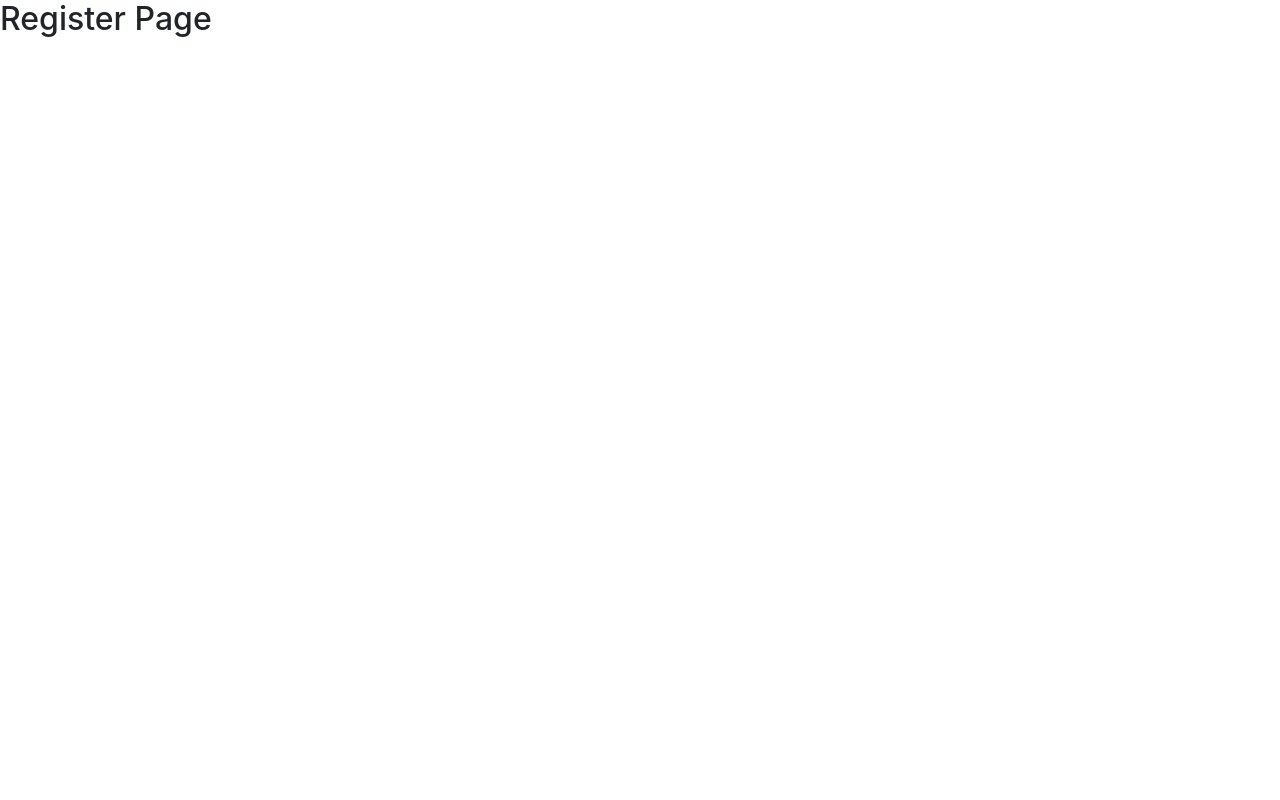
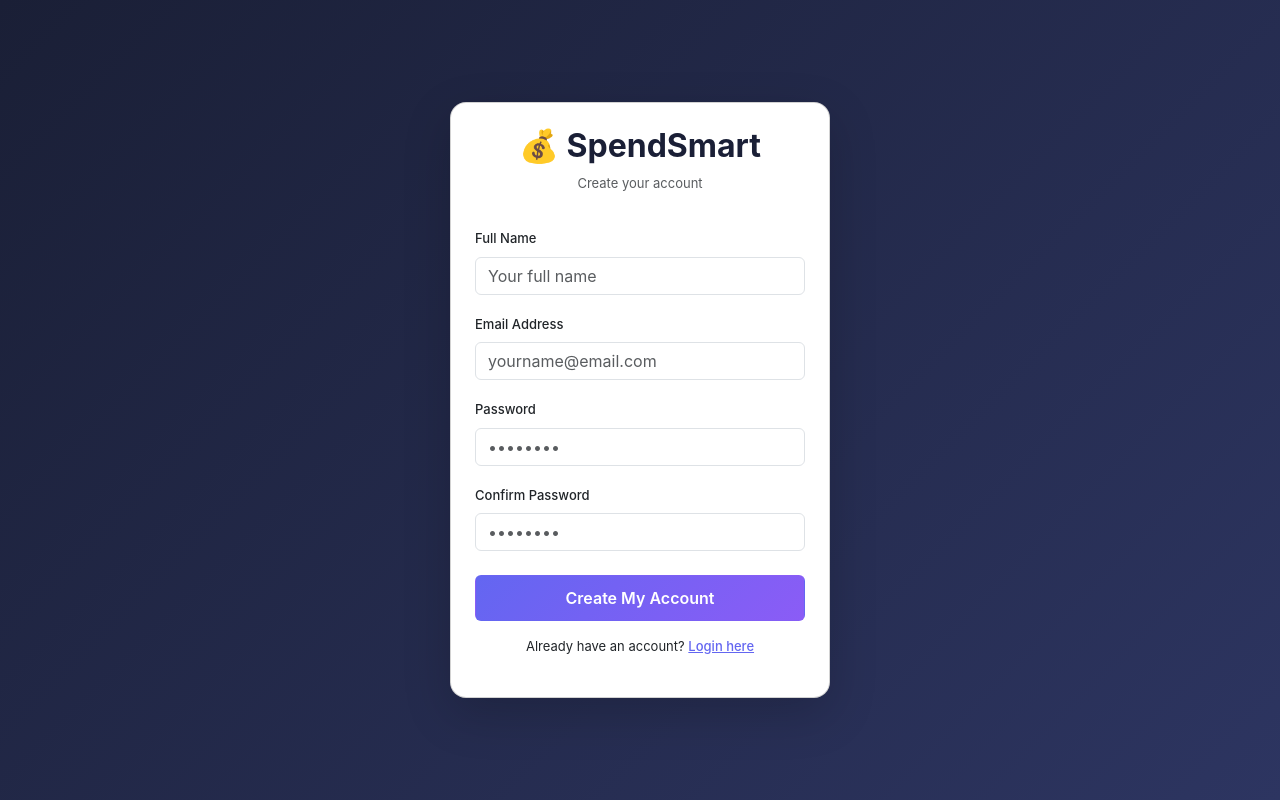
Before and after one commit to dharesh16/SpendSmart, a React (Create React App) app in the folder frontend/: page /register in a window 1280 px wide. Built offline with nearby package versions, Linux system fonts and the light colour scheme.

Commit message:
Day 15 - Register Page

```diff
--- a/frontend/src/App.js
+++ b/frontend/src/App.js
@@ -1,9 +1,6 @@
 import { BrowserRouter, Routes, Route } from 'react-router-dom';
 import Login from './pages/Login';
-
-function Register() {
-  return <h2>Register Page</h2>;
-}
+import Register from './pages/Register';
 
 function Dashboard() {
   return <h2>Dashboard Page</h2>;
--- /dev/null
+++ b/frontend/src/pages/Register.js
@@ -0,0 +1,116 @@
+import { useState } from 'react';
+import { Link, useNavigate } from 'react-router-dom';
+
+function Register() {
+  const [name, setName] = useState('');
+  const [email, setEmail] = useState('');
+  const [password, setPassword] = useState('');
+  const [confirmPassword, setConfirmPassword] = useState('');
+  const [error, setError] = useState('');
+  const navigate = useNavigate();
+
+  const handleRegister = (e) => {
+    e.preventDefault();
+
+    if (!name || !email || !password || !confirmPassword) {
+      setError('Please fill in all fields');
+      return;
+    }
+
+    if (password !== confirmPassword) {
+      setError('Passwords do not match');
+      return;
+    }
+
+    if (password.length < 6) {
+      setError('Password must be at least 6 characters');
+      return;
+    }
+
+    setError('');
+    // For now, just navigate to login
+    // Later this will call the Spring Boot register API
+    console.log('Register attempt:', name, email, password);
+    navigate('/');
+  };
+
+  return (
+    <div style={{
+      minHeight: '100vh',
+      background: 'linear-gradient(135deg, #1a1f36, #2d3561)',
+      display: 'flex',
+      alignItems: 'center',
+      justifyContent: 'center'
+    }}>
+      <div className="card shadow-lg p-4" style={{ width: '380px', borderRadius: '16px' }}>
+        <div className="text-center mb-3">
+          <h2 style={{ color: '#1a1f36', fontWeight: '700' }}>💰 SpendSmart</h2>
+          <p className="text-muted" style={{ fontSize: '13px' }}>Create your account</p>
+        </div>
+
+        {error && <div className="alert alert-danger py-2" style={{ fontSize: '13px' }}>{error}</div>}
+
+        <form onSubmit={handleRegister}>
+          <div className="mb-3">
+            <label className="form-label" style={{ fontSize: '13px', fontWeight: '500' }}>Full Name</label>
+            <input
+              type="text"
+              className="form-control"
+              placeholder="Your full name"
+              value={name}
+              onChange={(e) => setName(e.target.value)}
+            />
+          </div>
+
+          <div className="mb-3">
+            <label className="form-label" style={{ fontSize: '13px', fontWeight: '500' }}>Email Address</label>
+            <input
+              type="email"
+              className="form-control"
+              placeholder="yourname@email.com"
+              value={email}
+              onChange={(e) => setEmail(e.target.value)}
+            />
+          </div>
+
+          <div className="mb-3">
+            <label className="form-label" style={{ fontSize: '13px', fontWeight: '500' }}>Password</label>
+            <input
+              type="password"
+              className="form-control"
+              placeholder="••••••••"
+              value={password}
+              onChange={(e) => setPassword(e.target.value)}
+            />
+          </div>
+
+          <div className="mb-4">
+            <label className="form-label" style={{ fontSize: '13px', fontWeight: '500' }}>Confirm Password</label>
+            <input
+              type="password"
+              className="form-control"
+              placeholder="••••••••"
+              value={confirmPassword}
+              onChange={(e) => setConfirmPassword(e.target.value)}
+            />
+          </div>
+
+          <button type="submit" className="btn w-100 mb-3" style={{
+            background: 'linear-gradient(135deg, #6366f1, #8b5cf6)',
+            color: 'white',
+            fontWeight: '600',
+            padding: '10px'
+          }}>
+            Create My Account
+          </button>
+
+          <p className="text-center" style={{ fontSize: '13px' }}>
+            Already have an account? <Link to="/" style={{ color: '#6366f1', fontWeight: '500' }}>Login here</Link>
+          </p>
+        </form>
+      </div>
+    </div>
+  );
+}
+
+export default Register;
```
Also changed, not shown: 1 other file (tests, documents, lock files or other folders).
